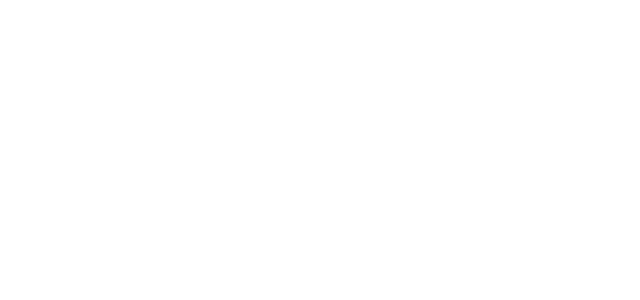
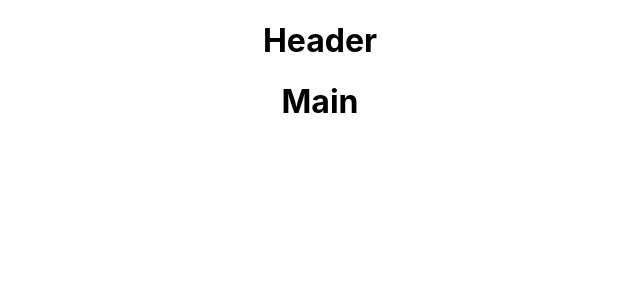
Before and after one commit to Jab7red/Cheese-Api-Frontend, a JavaScript app: page / in a window 1280 px wide. Shown: the top 300 px of the page, without its empty margins (320-960 px from the left). Built offline with nearby package versions, Linux system fonts and the light colour scheme; the HTML template or start-up script is replaced by a standard one.

Commit message:
create and import components

```diff
--- a/src/App.js
+++ b/src/App.js
@@ -1,10 +1,12 @@
-
+import Header from './components/Header';
+import Main from './components/Main';
 import './App.css';
 
 function App() {
   return (
     <div className="App">
-
+      <Header />
+      <Main />
     </div>
   );
 }
--- /dev/null
+++ b/src/components/Header.js
@@ -0,0 +1,5 @@
+const Header = (props) => {
+    return <h1>Header</h1>
+};
+
+export default Header;
--- /dev/null
+++ b/src/components/Main.js
@@ -0,0 +1,5 @@
+const Main = (props) => {
+    return <h1>Main</h1>
+};
+
+export default Main;
```
